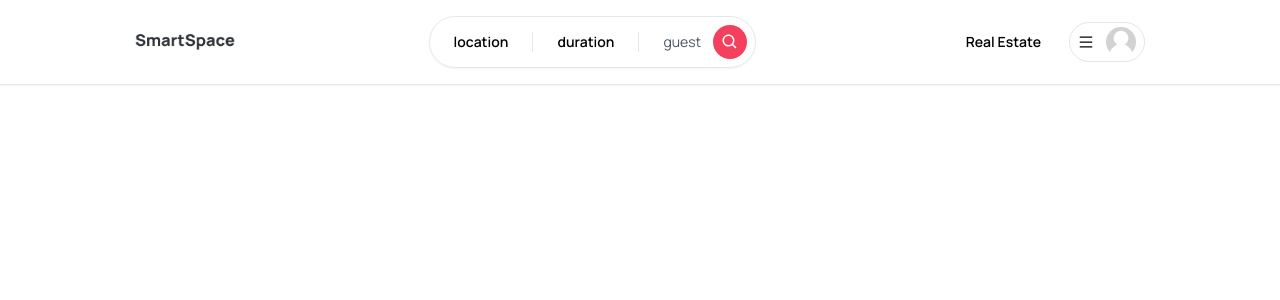
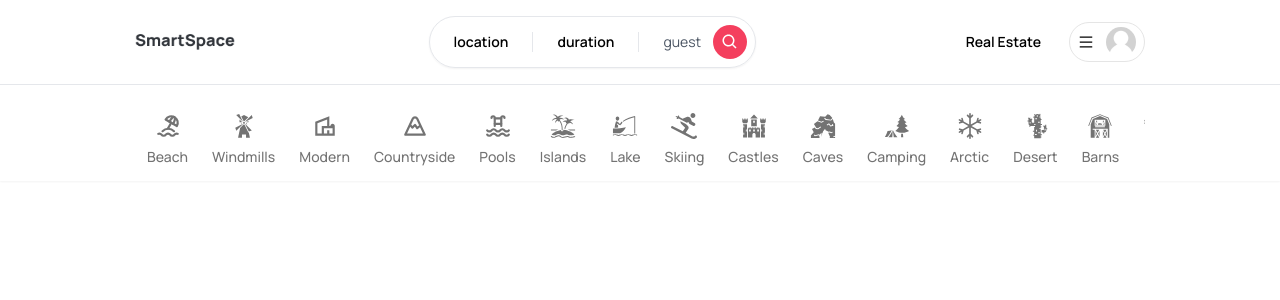
Before and after one commit to Danets/realestate-next, a Next.js app: page / in a window 1280 px wide. Shown: the top 300 px of the page. Built offline with nearby package versions, Linux system fonts and the light colour scheme; no server answers.

Commit message:
Was implementet new component Categories

```diff
--- /dev/null
+++ b/app/components/navbar/Categories.tsx
@@ -0,0 +1,136 @@
+"use client";
+
+import { usePathname, useSearchParams } from "next/navigation";
+import { TbBeach, TbMountain, TbPool } from "react-icons/tb";
+import {
+  GiBarn,
+  GiBoatFishing,
+  GiCactus,
+  GiCastle,
+  GiCaveEntrance,
+  GiForestCamp,
+  GiIsland,
+  GiWindmill,
+} from "react-icons/gi";
+import { FaSkiing } from "react-icons/fa";
+import { BsSnow } from "react-icons/bs";
+import { IoDiamond } from "react-icons/io5";
+import { MdOutlineVilla } from "react-icons/md";
+
+import Container from "../ui/Container";
+import CategoryBox from "../ui/CategoryBox";
+
+export const categories = [
+  {
+    label: "Beach",
+    icon: TbBeach,
+    description: "This property is close to the beach!",
+  },
+  {
+    label: "Windmills",
+    icon: GiWindmill,
+    description: "This property is has windmills!",
+  },
+  {
+    label: "Modern",
+    icon: MdOutlineVilla,
+    description: "This property is modern!",
+  },
+  {
+    label: "Countryside",
+    icon: TbMountain,
+    description: "This property is in the countryside!",
+  },
+  {
+    label: "Pools",
+    icon: TbPool,
+    description: "This is property has a beautiful pool!",
+  },
+  {
+    label: "Islands",
+    icon: GiIsland,
+    description: "This property is on an island!",
+  },
+  {
+    label: "Lake",
+    icon: GiBoatFishing,
+    description: "This property is near a lake!",
+  },
+  {
+    label: "Skiing",
+    icon: FaSkiing,
+    description: "This property has skiing activies!",
+  },
+  {
+    label: "Castles",
+    icon: GiCastle,
+    description: "This property is an ancient castle!",
+  },
+  {
+    label: "Caves",
+    icon: GiCaveEntrance,
+    description: "This property is in a spooky cave!",
+  },
+  {
+    label: "Camping",
+    icon: GiForestCamp,
+    description: "This property offers camping activities!",
+  },
+  {
+    label: "Arctic",
+    icon: BsSnow,
+    description: "This property is in arctic environment!",
+  },
+  {
+    label: "Desert",
+    icon: GiCactus,
+    description: "This property is in the desert!",
+  },
+  {
+    label: "Barns",
+    icon: GiBarn,
+    description: "This property is in a barn!",
+  },
+  {
+    label: "Lux",
+    icon: IoDiamond,
+    description: "This property is brand new and luxurious!",
+  },
+];
+
+const Categories = () => {
+  const params = useSearchParams();
+  const category = params?.get("category");
+
+  const path = usePathname();
+
+  if (path !== "/") {
+    return null;
+  }
+
+  return (
+    <Container>
+      <div
+        className="
+          pt-4
+          flex
+          flex-row
+          items-center
+          justify-between
+          overflow-x-auto
+        "
+      >
+        {categories.map((cat) => (
+          <CategoryBox
+            key={cat.label}
+            label={cat.label}
+            icon={cat.icon}
+            selected={category === cat.label}
+          />
+        ))}
+      </div>
+    </Container>
+  );
+};
+
+export default Categories;
--- a/app/components/navbar/Navbar.tsx
+++ b/app/components/navbar/Navbar.tsx
@@ -3,6 +3,7 @@ import Logo from "./Logo";
 import Search from "./Search";
 import Menu from "./Menu";
 import { SafeUser } from "@/app/types";
+import Categories from "./Categories";
 
 interface NavbarProps {
   currentUser?: SafeUser | null;
@@ -33,6 +34,7 @@ const Navbar: React.FC<NavbarProps> = ({ currentUser }) => {
           </div>
         </Container>
       </div>
+      <Categories />
     </div>
   );
 };
--- /dev/null
+++ b/app/components/ui/CategoryBox.tsx
@@ -0,0 +1,74 @@
+"use client";
+
+import qs from "query-string";
+import { useRouter, useSearchParams } from "next/navigation";
+import { useCallback } from "react";
+import { IconType } from "react-icons";
+
+interface CategoryBoxProps {
+  icon: IconType;
+  label: string;
+  selected?: boolean;
+}
+
+const CategoryBox: React.FC<CategoryBoxProps> = ({
+  icon: Icon,
+  label,
+  selected,
+}) => {
+  const params = useSearchParams();
+
+  const router = useRouter();
+
+  const handleClick = useCallback(() => {
+    let parsedQuery = {};
+
+    if (params) {
+      parsedQuery = qs.parse(params.toString());
+    }
+
+    const updatedQuery: any = {
+      ...parsedQuery,
+      category: label,
+    };
+
+    if (params?.get("category") === label) {
+      delete updatedQuery.category;
+    }
+
+    const url = qs.stringifyUrl(
+      {
+        url: "/",
+        query: updatedQuery,
+      },
+      { skipNull: true }
+    );
+
+    router.push(url);
+  }, [label, params, router]);
+
+  return (
+    <div
+      onClick={handleClick}
+      className={`
+        flex
+        flex-col
+        items-center
+        justify-center
+        gap-2
+        p-3
+        border-b-2
+        hover:text-neutral-800
+        transition
+        cursor-pointer
+        ${selected ? "border-b-neutral-800" : "border-transparent"}
+        ${selected ? "text-neutral-800" : "text-neutral-500"}
+      `}
+    >
+      <Icon size={26} />
+      <div className="font-medium text-sm">{label}</div>
+    </div>
+  );
+};
+
+export default CategoryBox;
--- a/next.config.js
+++ b/next.config.js
@@ -1,4 +1,12 @@
 /** @type {import('next').NextConfig} */
-const nextConfig = {}
+const nextConfig = {
+    images: {
+        domains: [
+          'res.cloudinary.com',
+          'avatars.githubusercontent.com',
+          'lh3.googleusercontent.com'
+        ]
+      }
+}
 
 module.exports = nextConfig
```
